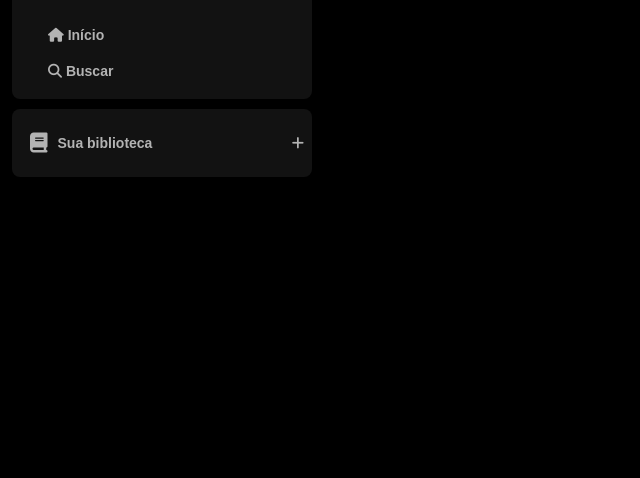
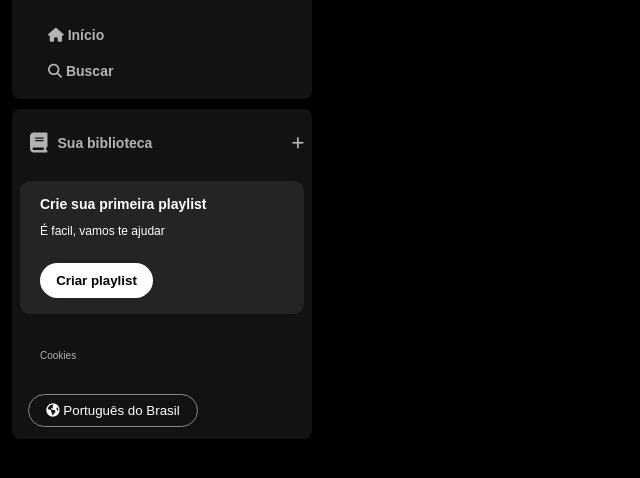
Before and after one commit to LRoque/spotify-imersao-alura, a plain HTML site: page index.html in a window 1280 px wide. Shown: the part 74-552 px from the top of the page, without its empty margins (0-640 px from the left). Drawn offline with Linux system fonts and the light colour scheme.

Commit message:
sidebar - library and language

```diff
--- a/index.html
+++ b/index.html
@@ -37,10 +37,29 @@
       <div class="library">
         <div class="library__content">
           <button class="library__button">
-            <span class="fa fa-book"></span>
+            <span class="fa fas fa-book"></span>
             <span>Sua biblioteca</span>
           </button>
           <span class="fa fa-plus"></span>
+        </div>
+
+        <section class="section-playlist">
+          <div class="section-playlist__content">
+            <span class="text title">Crie sua primeira playlist</span>
+            <span class="text subtitle">É facil, vamos te ajudar</span>
+            <button class="section-playlist__button"><span>Criar playlist</span></button>
+          </div>
+        </section>
+
+        <div class="cookies">
+          <a href="#">Cookies</a>
+        </div>
+
+        <div class="languages">
+          <button class="languages__button">
+            <span class="fa fa-globe"></span>
+            <span>Português do Brasil</span>
+          </button>
         </div>
       </div>
     </div>
--- a/styles.css
+++ b/styles.css
@@ -51,6 +51,7 @@ body {
   display: flex;
   flex-direction: column;
   justify-content: space-between;
+  gap: 8px;
   padding: 4px 8px;
 }
 
@@ -80,3 +81,78 @@ body {
   font-size: 20px;
   margin-right: 10px;
 }
+
+.section-playlist {
+  display: flex;
+  align-items: flex-start;
+  justify-content: space-between;
+  /* gap: 20px; */
+  background-color: #242424;
+  /* margin: 8px 0px; */
+  padding: 16px 20px;
+  border-radius: 10px;
+}
+
+.section-playlist .section-playlist__content {
+  display: flex;
+  flex-direction: column;
+  gap: 14px;
+}
+
+.section-playlist__content .text {
+  /* padding-bottom: 14px; */
+  color: #fff;
+}
+
+.section-playlist__content .title {
+  font-weight: 700;
+}
+
+.section-playlist__content .subtitle {
+  font-weight: 500;
+  font-size: 12px;
+}
+
+.section-playlist__content .section-playlist__button {
+  display: flex;
+  justify-content: center;
+  background-color: #fff;
+  color: #000;
+  border-radius: 20px;
+  font-weight: 700;
+  font-family: 'DM Sans', sans-serif;
+  text-decoration: none;
+  text-transform: none;
+  padding: 10px;
+  margin-top: 12px;
+  border: none;
+  width: 113px;
+  cursor: pointer;
+}
+
+.sidebar .cookies {
+  margin: 25px 20px;
+}
+
+.sidebar .cookies a {
+  color: #b3b3b3;
+  font-weight: 500;
+  font-size: 10px;
+  text-decoration: none;
+}
+
+sidebar .cookies a:hover {
+  text-decoration: underline;
+}
+
+.languages .languages__button {
+  background-color: transparent;
+  border: 1px solid #878787;
+  color: #fff;
+  cursor: pointer;
+  align-items: center;
+  width: 170px;
+  padding: 8px;
+  margin: 0 0 8px 8px;
+  border-radius: 20px;
+}
```
